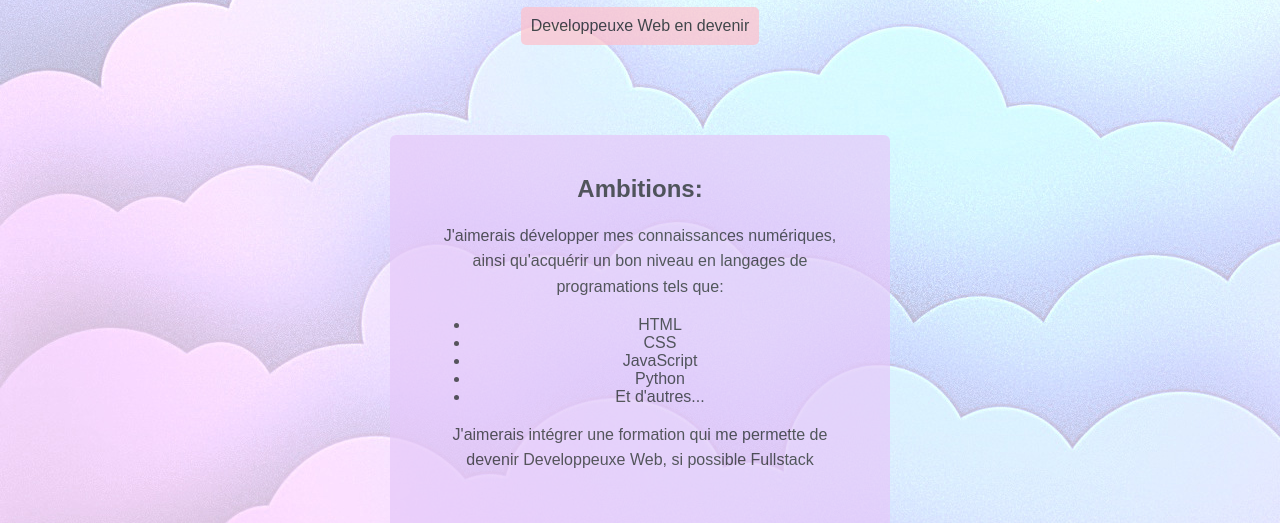
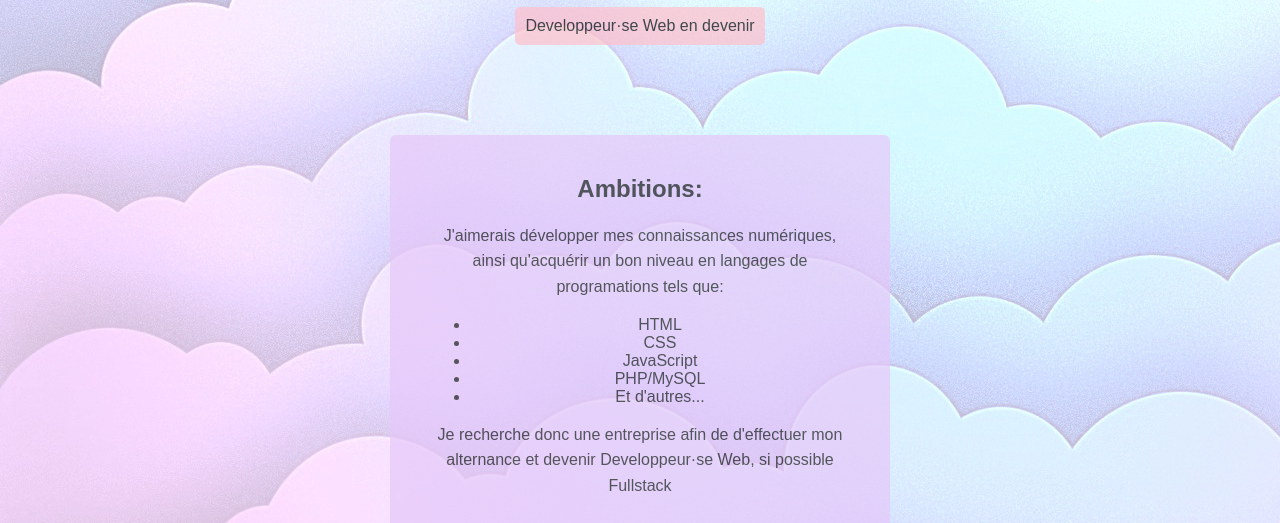
Before and after one commit to RoxaneCab/RoxaneCab.github.io, a plain HTML site: page index.html in a window 1280 px wide. Shown: the part 428-951 px from the top of the page. Drawn offline with Linux system fonts and the light colour scheme.

Commit message:
Update index.html

```diff
--- a/index.html
+++ b/index.html
@@ -33,7 +33,7 @@
 
 <!-- -->
                     <h1 class="tag name">Salut, Je m'appelle Roxane!</h1>
-      <p class="tag location">Developpeuxe Web en devenir</p>
+      <p class="tag location">Developpeur·se Web en devenir</p>
   <main class="flex">
       <div class="card">
         <h2> Ambitions:</h2>
@@ -42,10 +42,10 @@
             <li>HTML</li>
             <li>CSS</li>
             <li>JavaScript</li>
-            <li>Python</li>
+            <li>PHP/MySQL </li>
             <li>Et d'autres...</li>
          </ul>
-        <p>J'aimerais intégrer une formation qui me permette de devenir Developpeuxe Web, si possible Fullstack</p>
+        <p>Je recherche donc une entreprise afin de d'effectuer mon alternance et devenir Developpeur·se Web, si possible Fullstack</p>
       </div>
   </main>
 
```
